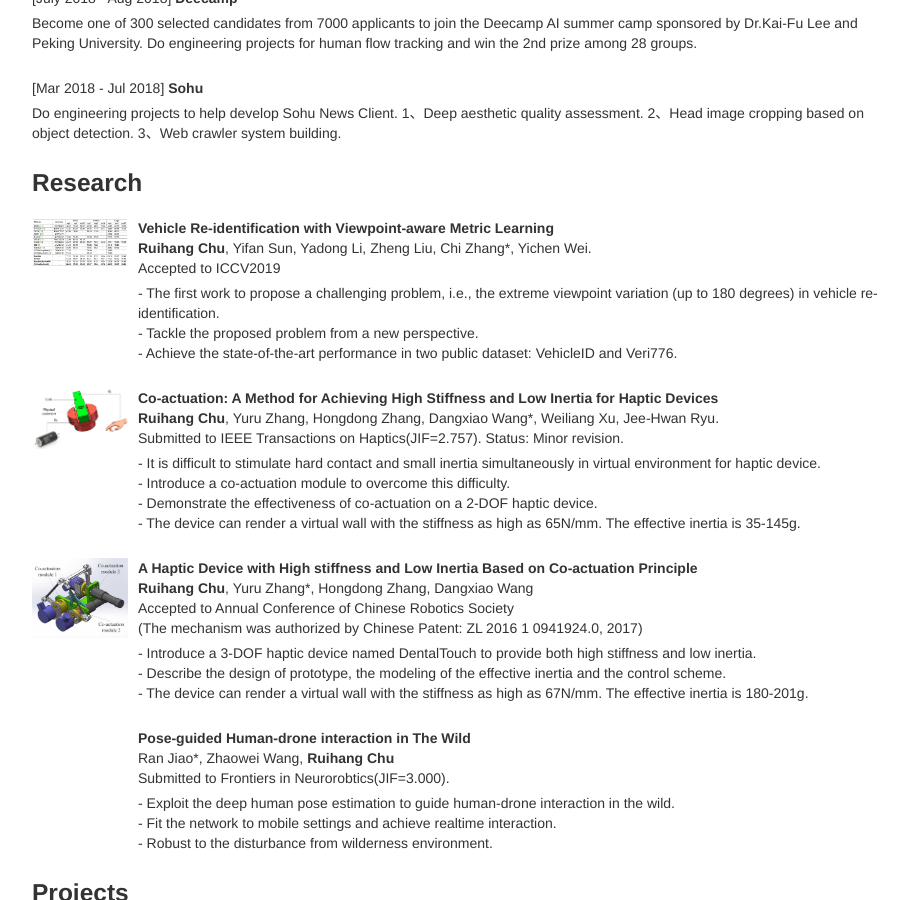
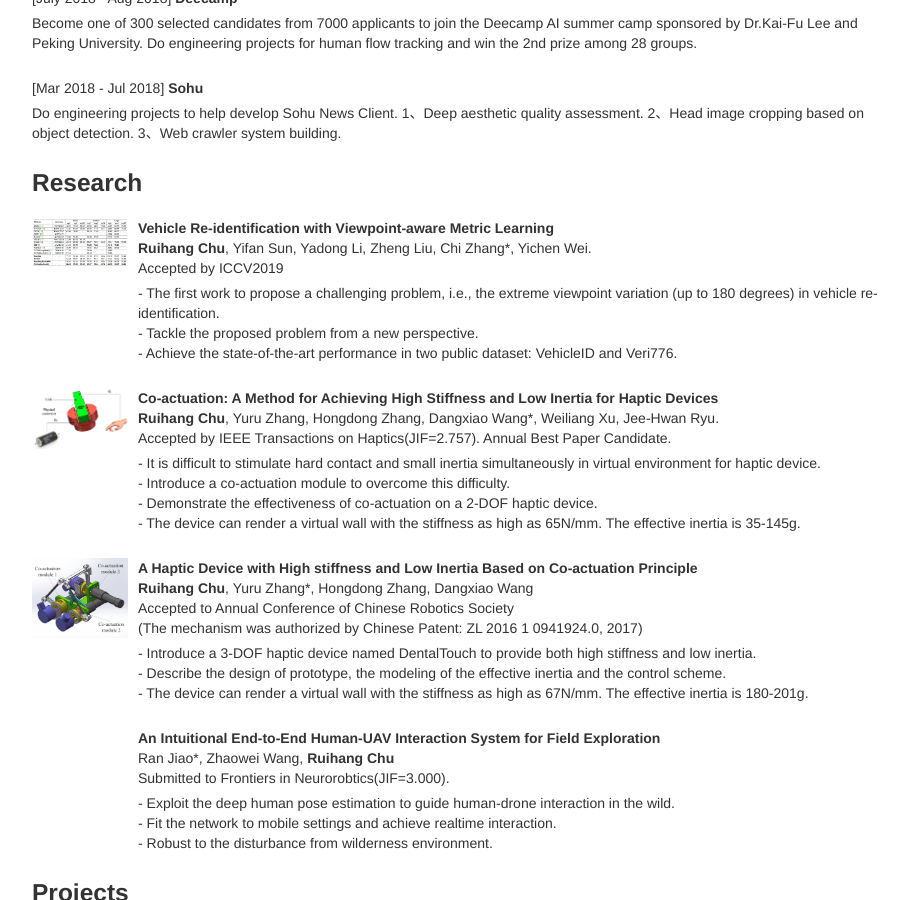
Before and after one commit to RyanRuihanG/homepage, a Jekyll site: the page index.html, which Jekyll copies as it is, in a window 1280 px wide and 900 px high, scrolled down 767 px. Shown: the whole window, without its empty margins (298-1206 px from the left). Built offline with Jekyll 4.4.1, drawn with Linux system fonts in a browser that asks for light colours.

Commit message:
Update index.html

```diff
--- a/index.html
+++ b/index.html
@@ -227,7 +227,7 @@
                              Vehicle Re-identification with Viewpoint-aware Metric Learning
                      </strong><br>
                         <b>Ruihang Chu</b>, Yifan Sun, Yadong Li, Zheng Liu, Chi Zhang*, Yichen Wei. <br />
-			    Accepted to ICCV2019
+			    Accepted by ICCV2019
                     </p>
                     <p class="abstract-text">
                         - The first work to propose a challenging problem, i.e., the extreme viewpoint variation (up to 180 degrees) in vehicle re-identification. <br />
@@ -250,7 +250,7 @@
  -->
                      </strong><br>
                         <b>Ruihang Chu</b>, Yuru Zhang, Hongdong Zhang, Dangxiao Wang*, Weiliang Xu, Jee-Hwan Ryu.<br />
-                        Submitted to IEEE Transactions on Haptics(JIF=2.757). Status: Minor revision.
+                        Accepted by IEEE Transactions on Haptics(JIF=2.757). Annual Best Paper Candidate.
                     </p>
                     <p class="abstract-text">
                         - It is difficult to stimulate hard contact and small inertia simultaneously in virtual environment for haptic device.<br />
@@ -293,7 +293,7 @@
                 <div class="media-body">
                     <p class="media-heading">
                         <strong>
-                             Pose-guided Human-drone interaction in The Wild
+                             An Intuitional End-to-End Human-UAV Interaction System for Field Exploration
                             <!--
 <a target="_blank"
                            href="https://arxiv.org/abs/1808.00193">[arXiv]</a>
```
